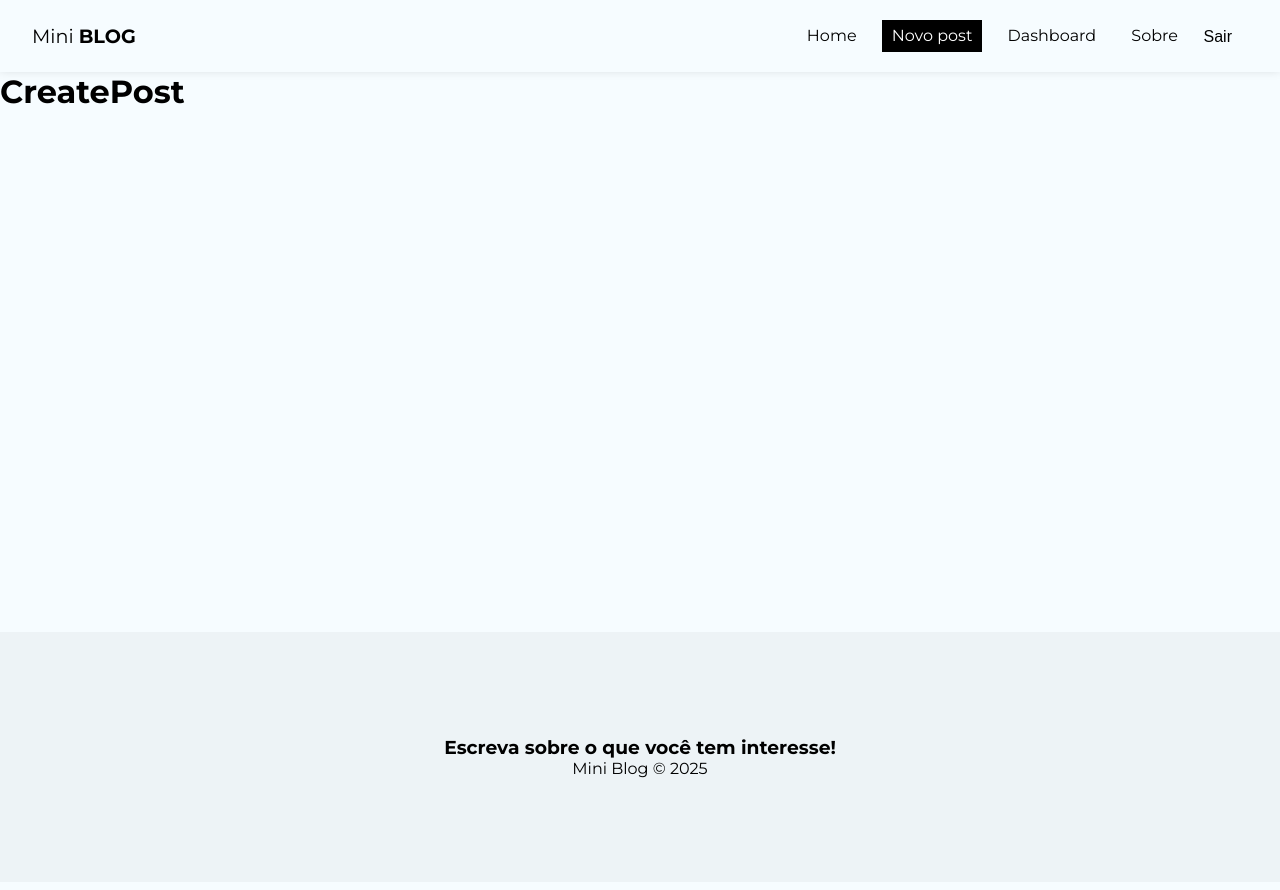
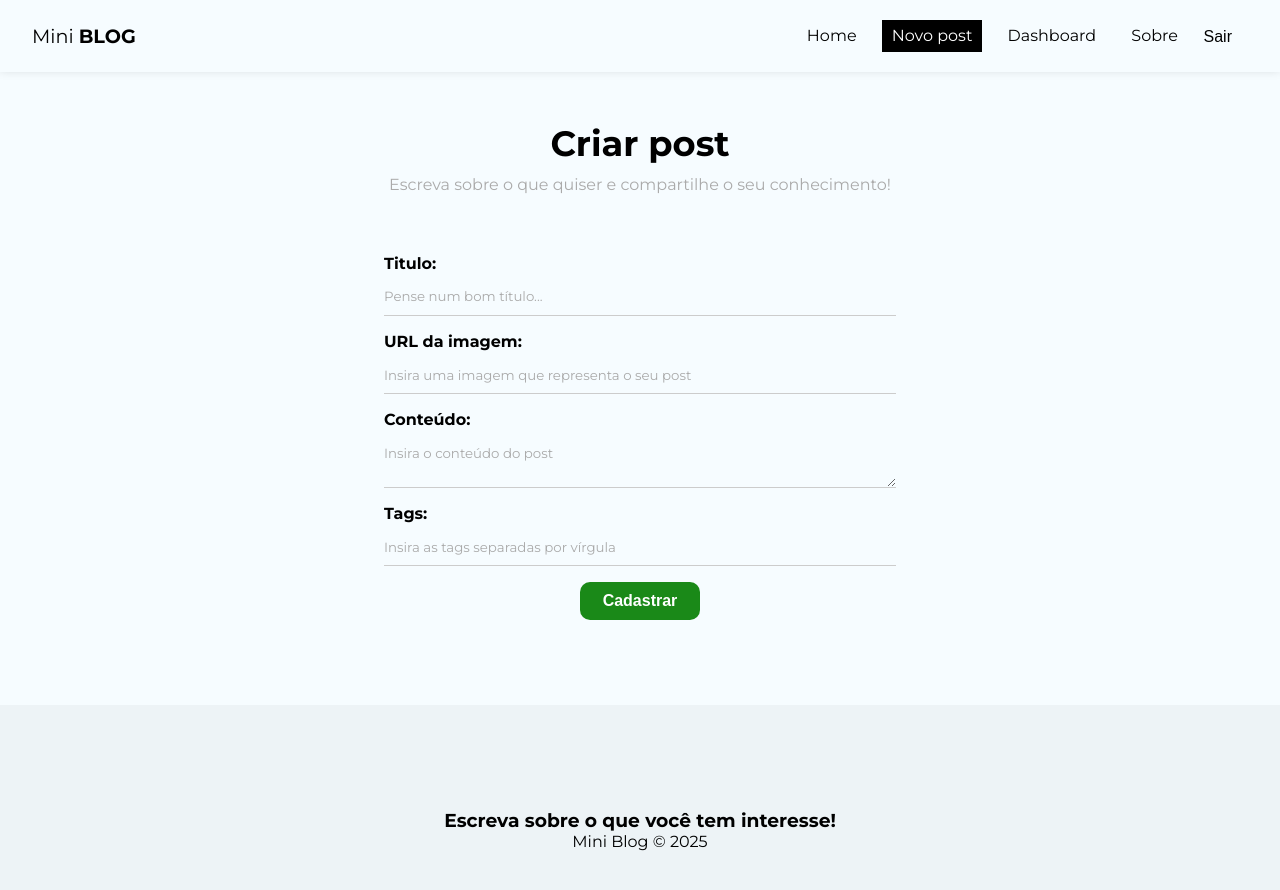
Before and after one commit to Vinicius-b-oliveira/Mini-Blog, a React (Vite) app: page /posts/create in a window 1280 px wide. Shown: the top 890 px of the page. Built offline with nearby package versions, Linux system fonts and the light colour scheme; no server answers; sample sign-in values are in the browser's storage.

Commit message:
Criando página de criação de posts

```diff
--- a/src/App.jsx
+++ b/src/App.jsx
@@ -20,7 +20,7 @@
 import Dashboard from "./pages/Dashboard";
 
 // Context
-import { AuthProvider } from "./contexts/AuthProvider.jsx";
+import { AuthProvider } from "./contexts/AuthContext.jsx";
 
 function App() {
     const [user, setUser] = useState(undefined);
--- a/src/components/Navbar/index.jsx
+++ b/src/components/Navbar/index.jsx
@@ -1,6 +1,6 @@
 import { Link, NavLink } from "react-router-dom";
 import { useAuthentication } from "../../hooks/useAuthentication";
-import { useAuthValue } from "../../contexts/AuthProvider";
+import { useAuthValue } from "../../contexts/AuthContext";
 
 // CSS
 import styles from "./Navbar.module.css";
--- a/src/firebase/config.js
+++ b/src/firebase/config.js
@@ -14,4 +14,4 @@
 
 const db = getFirestore(app);
 
-export { db };
+export { db, app };
--- a/src/hooks/useAuthentication.js
+++ b/src/hooks/useAuthentication.js
@@ -1,4 +1,4 @@
-import { db } from "../firebase/config";
+import { app } from "../firebase/config";
 
 import {
     getAuth,
@@ -16,7 +16,7 @@
 
     const [cancelled, setCancelled] = useState(false);
 
-    const auth = getAuth();
+    const auth = getAuth(app);
 
     function checkIfIsCancelled() {
         if (cancelled) {
--- /dev/null
+++ b/src/hooks/useInsertDocument.js
@@ -0,0 +1,57 @@
+import { useState, useEffect, useReducer } from "react";
+import { db } from "../firebase/config";
+import { collection, addDoc, Timestamp } from "firebase/firestore";
+
+const initialState = {
+    loading: false,
+    error: null,
+};
+
+const insertReducer = (state, action) => {
+    switch (action.type) {
+        case "LOADING":
+            return { loading: true, error: null };
+        case "INSERTED_DOC":
+            return { loading: false, error: null };
+        case "ERROR":
+            return { loading: false, error: action.payload };
+        default:
+            return state;
+    }
+};
+
+export const useInsertDocument = (docCollection) => {
+    const [response, dispatch] = useReducer(insertReducer, initialState);
+
+    // deal with memory leak
+    const [cancelled, setCancelled] = useState(false);
+
+    const checkCancelBeforeDispatch = (action) => {
+        if (!cancelled) {
+            dispatch(action);
+        }
+    };
+
+    const insertDocument = async (document) => {
+        checkCancelBeforeDispatch({ type: "LOADING" });
+
+        try {
+            const newDocument = { ...document, createdAt: Timestamp.now() };
+
+            const insertedDocument = await addDoc(collection(db, docCollection), newDocument);
+
+            checkCancelBeforeDispatch({
+                type: "INSERTED_DOC",
+                payload: insertedDocument,
+            });
+        } catch (error) {
+            checkCancelBeforeDispatch({ type: "ERROR", payload: error.message });
+        }
+    };
+
+    useEffect(() => {
+        return () => setCancelled(true);
+    }, []);
+
+    return { insertDocument, response };
+};
--- a/src/index.css
+++ b/src/index.css
@@ -67,11 +67,13 @@
 
 input,
 textarea {
+    font-family: "Montserrat", sans-serif;
     box-sizing: border-box;
     border: none;
     border-bottom: 1px solid #ccc;
     padding: 0.8em 0;
     background-color: transparent;
+    max-width: 100%;
 }
 
 .btn {
--- a/src/pages/CreatePost/CreatePost.module.css
+++ b/src/pages/CreatePost/CreatePost.module.css
@@ -0,0 +1,13 @@
+.create_post {
+    text-align: center;
+}
+
+.create_post h2 {
+    font-size: 2.2em;
+    margin: 50px 0 10px;
+}
+
+.create_post p {
+    color: #aaa;
+    margin-bottom: 60px;
+}
--- a/src/pages/CreatePost/index.jsx
+++ b/src/pages/CreatePost/index.jsx
@@ -1,9 +1,93 @@
 import styles from "./CreatePost.module.css";
 
+import { useState } from "react";
+import { useNavigate } from "react-router-dom";
+import { useAuthValue } from "../../contexts/AuthContext";
+import { useInsertDocument } from "../../hooks/useInsertDocument";
+
 const CreatePost = () => {
+    const [title, setTitle] = useState("");
+    const [image, setImage] = useState("");
+    const [body, setBody] = useState("");
+    const [tags, setTags] = useState([]);
+    const [formError, setFormError] = useState("");
+
+    const { insertDocument, response } = useInsertDocument("posts");
+
+    const { user } = useAuthValue();
+
+    const handleSubmit = (e) => {
+        e.preventDefault();
+        setFormError("");
+
+        insertDocument({
+            title,
+            image,
+            body,
+            tags,
+            uid: user.uid,
+            createdBy: user.displayName,
+        });
+    };
+
     return (
-        <div>
-            <h1>CreatePost</h1>
+        <div className={styles.create_post}>
+            <h2>Criar post</h2>
+            <p>Escreva sobre o que quiser e compartilhe o seu conhecimento!</p>
+            <form onSubmit={handleSubmit}>
+                <label>
+                    <span>Titulo: </span>
+                    <input
+                        type="text"
+                        name="title"
+                        required
+                        placeholder="Pense num bom título..."
+                        value={title}
+                        onChange={(e) => setTitle(e.target.value)}
+                    />
+                </label>
+                <label>
+                    <span>URL da imagem: </span>
+                    <input
+                        type="text"
+                        name="image"
+                        required
+                        placeholder="Insira uma imagem que representa o seu post"
+                        value={image}
+                        onChange={(e) => setImage(e.target.value)}
+                    />
+                </label>
+                <label>
+                    <span>Conteúdo: </span>
+                    <textarea
+                        name="body"
+                        required
+                        placeholder="Insira o conteúdo do post"
+                        value={body}
+                        onChange={(e) => setBody(e.target.value)}
+                    />
+                </label>
+                <label>
+                    <span>Tags: </span>
+                    <input
+                        type="text"
+                        name="tags"
+                        required
+                        placeholder="Insira as tags separadas por vírgula"
+                        value={tags}
+                        onChange={(e) => setTags(e.target.value)}
+                    />
+                </label>
+
+                {!response.loading && <button className="btn">Cadastrar</button>}
+
+                {response.loading && (
+                    <button className="btn" disabled>
+                        Aguarde...
+                    </button>
+                )}
+                {response.error && <p className="error">{response.error}</p>}
+            </form>
         </div>
     );
 };
--- a/src/pages/Register/Register.module.css
+++ b/src/pages/Register/Register.module.css
@@ -10,7 +10,3 @@
     color: #aaa;
     margin-bottom: 60px;
 }
-
-.register .submit_form {
-    margin: 15px 0;
-}
```
Also changed, not shown: src/contexts/AuthContext.jsx (renamed from src/contexts/AuthProvider.jsx).
